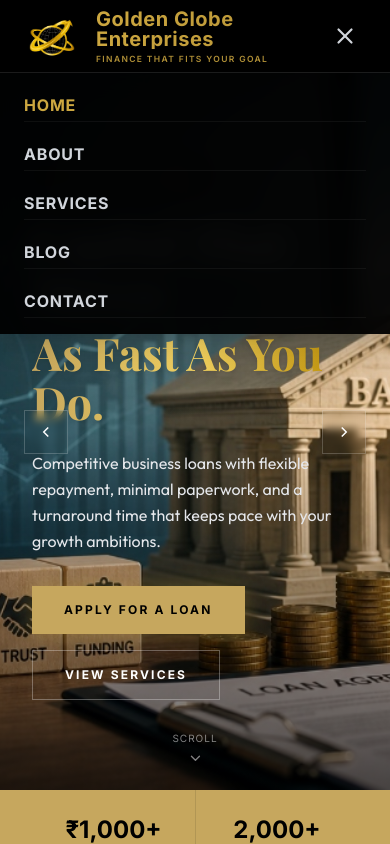
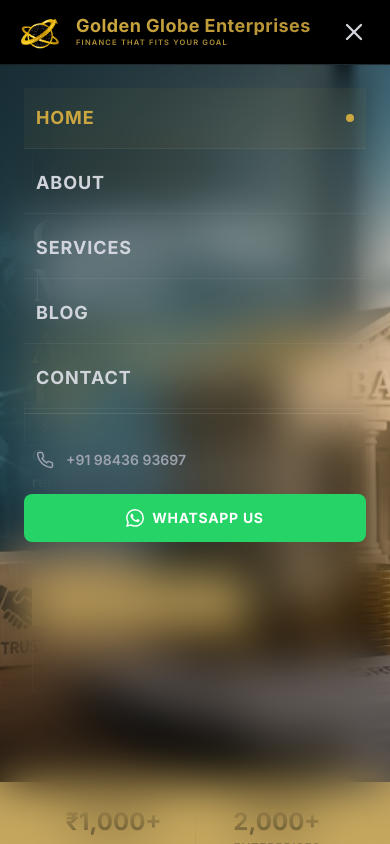
Before and after one commit to subha-0306/gge-website, a React (Vite) app in the folder frontend/: page / in a window 390 px wide. Both pictures are taken after a click on the button 345 px from the left and 36 px from the top of the page. Shown: the top 844 px of the page. Built offline with nearby package versions, Linux system fonts and the light colour scheme; a web font is replaced by a local one.

Commit message:
Frontend changes

```diff
--- a/frontend/src/App.css
+++ b/frontend/src/App.css
@@ -1,45 +1,18 @@
+/* Reset Vite defaults — allow full-width layout */
 #root {
-  max-width: 1280px;
-  margin: 0 auto;
-  padding: 2rem;
-  text-align: center;
+  max-width: 100%;
+  margin: 0;
+  padding: 0;
+  text-align: left;
 }
 
-.logo {
-  height: 6em;
-  padding: 1.5em;
-  will-change: filter;
-  transition: filter 300ms;
-}
-.logo:hover {
-  filter: drop-shadow(0 0 2em #646cffaa);
-}
-.logo.react:hover {
-  filter: drop-shadow(0 0 2em #61dafbaa);
+/* Prevent horizontal overflow on mobile */
+html, body {
+  overflow-x: hidden;
+  -webkit-overflow-scrolling: touch;
 }
 
-@keyframes logo-spin {
-  from {
-    transform: rotate(0deg);
-  }
-  to {
-    transform: rotate(360deg);
-  }
-}
-
-@media (prefers-reduced-motion: no-preference) {
-  a:nth-of-type(2) .logo {
-    animation: logo-spin infinite 20s linear;
-  }
-}
-
-.card {
-  padding: 2em;
-}
-
-.read-the-docs {
-  color: #888;
-}
+/* Testimonial swiper overrides */
 .testimonial-swiper .swiper-button-next,
 .testimonial-swiper .swiper-button-prev {
   color: #d4af37;
@@ -52,3 +25,19 @@
 .testimonial-swiper .swiper-pagination-bullet-active {
   background: #d4af37;
 }
+
+/* Mobile nav animation */
+@keyframes fadeSlideDown {
+  from {
+    opacity: 0;
+    transform: translateY(-10px);
+  }
+  to {
+    opacity: 1;
+    transform: translateY(0);
+  }
+}
+
+.animate-fade-in {
+  animation: fadeSlideDown 0.3s ease-out forwards;
+}
--- a/frontend/src/components/Navbar.jsx
+++ b/frontend/src/components/Navbar.jsx
@@ -1,10 +1,27 @@
 import { Link, useLocation } from "react-router-dom";
-import { useState } from "react";
+import { useState, useEffect } from "react";
 import { Menu, X } from "lucide-react";
 
 function Navbar() {
   const location = useLocation();
   const [isOpen, setIsOpen] = useState(false);
+
+  // Close mobile menu on route change
+  useEffect(() => {
+    setIsOpen(false);
+  }, [location.pathname]);
+
+  // Prevent body scroll when mobile menu is open
+  useEffect(() => {
+    if (isOpen) {
+      document.body.style.overflow = "hidden";
+    } else {
+      document.body.style.overflow = "";
+    }
+    return () => {
+      document.body.style.overflow = "";
+    };
+  }, [isOpen]);
 
   const navLinks = [
     { name: "Home", path: "/" },
@@ -15,29 +32,29 @@ function Navbar() {
   ];
 
   return (
-    <nav className="bg-black text-white border-b border-white/10 shadow-sm z-50 relative">
-      <div className="relative max-w-[90rem] mx-auto px-6 md:px-12 py-2 flex justify-between items-center">
+    <nav className="bg-black text-white border-b border-white/10 shadow-sm z-50 sticky top-0">
+      <div className="relative max-w-[90rem] mx-auto px-4 sm:px-6 md:px-12 py-2 flex justify-between items-center">
         {/* Logo */}
         <Link
           to="/"
-          className="flex items-center gap-4 text-white group"
+          className="flex items-center gap-3 sm:gap-4 text-white group shrink-0"
         >
           <img
             src="/logo-icon.png"
             alt="GGE Logo"
-            className="w-14 h-14 md:w-[74px] md:h-[74px] object-contain transition-transform duration-300 group-hover:scale-105"
+            className="w-12 h-12 sm:w-14 sm:h-14 md:w-[74px] md:h-[74px] object-contain transition-transform duration-300 group-hover:scale-105"
           />
           <div className="flex flex-col justify-center">
-            <span className="text-xl md:text-[26px] font-bold tracking-wide bg-clip-text text-transparent bg-gradient-to-r from-[#cca740] to-[#b59235] leading-none">
+            <span className="text-lg sm:text-xl md:text-[26px] font-bold tracking-wide bg-clip-text text-transparent bg-gradient-to-r from-[#cca740] to-[#b59235] leading-none">
               Golden Globe Enterprises
             </span>
-            <span className="text-[8.5px] md:text-[10.5px] tracking-[0.16em] text-[#cca740]/85 font-semibold uppercase leading-none mt-1.5 transition-colors duration-300 group-hover:text-[#cca740]">
+            <span className="text-[7.5px] sm:text-[8.5px] md:text-[10.5px] tracking-[0.16em] text-[#cca740]/85 font-semibold uppercase leading-none mt-1 sm:mt-1.5 transition-colors duration-300 group-hover:text-[#cca740]">
               Finance That Fits Your Goal
             </span>
           </div>
         </Link>
 
-        {/* Navigation Links */}
+        {/* Navigation Links — Desktop */}
         <div className="hidden md:flex space-x-12 text-[15.5px] uppercase tracking-wider font-bold">
           {navLinks.map((link) => (
             <Link
@@ -70,29 +87,67 @@ function Navbar() {
         <button
           onClick={() => setIsOpen(!isOpen)}
           aria-label="Toggle menu"
-          className="md:hidden p-2 text-gray-300 hover:text-white transition-colors focus:outline-none"
+          className="md:hidden p-2.5 text-gray-300 hover:text-white transition-colors focus:outline-none -mr-1"
         >
-          {isOpen ? <X size={26} /> : <Menu size={26} />}
+          {isOpen ? <X size={28} /> : <Menu size={28} />}
         </button>
       </div>
 
-      {/* Mobile Menu Dropdown */}
+      {/* Mobile Menu Dropdown — Full-screen overlay */}
       {isOpen && (
-        <div className="md:hidden bg-black/95 backdrop-blur-md border-t border-white/10 py-4 px-6 flex flex-col space-y-4 absolute top-full left-0 w-full z-40 shadow-xl select-none animate-fade-in">
-          {navLinks.map((link) => (
+        <div className="md:hidden fixed inset-0 top-[calc(var(--nav-height,64px))] bg-black/98 backdrop-blur-xl z-[999] animate-fade-in overflow-y-auto">
+          <div className="flex flex-col px-6 py-6 space-y-1">
+            {navLinks.map((link, i) => (
               <Link
                 key={link.path}
                 to={link.path}
                 onClick={() => setIsOpen(false)}
-              className={`text-base font-bold uppercase tracking-wider py-1 border-b border-white/5 transition-colors duration-200 ${
-                location.pathname === link.path ? "text-[#cca740]" : "text-gray-300 hover:text-[#cca740]"
+                className={`text-lg font-bold uppercase tracking-wider py-4 px-3 border-b border-white/5 transition-all duration-200 flex items-center justify-between ${
+                  location.pathname === link.path
+                    ? "text-[#cca740] bg-[#cca740]/5"
+                    : "text-gray-300 hover:text-[#cca740] hover:bg-white/5"
                 }`}
+                style={{ animationDelay: `${i * 50}ms` }}
               >
-              {link.name}
+                <span>{link.name}</span>
+                {location.pathname === link.path && (
+                  <span className="w-2 h-2 rounded-full bg-[#cca740]" />
+                )}
               </Link>
             ))}
+
+            {/* Quick contact in mobile menu */}
+            <div className="pt-6 mt-4 border-t border-white/10">
+              <a
+                href="tel:+919843693697"
+                className="flex items-center gap-3 text-gray-400 hover:text-[#cca740] py-3 px-3 transition-colors"
+              >
+                <svg width="18" height="18" viewBox="0 0 24 24" fill="none" stroke="currentColor" strokeWidth="2">
+                  <path d="M22 16.92v3a2 2 0 0 1-2.18 2 19.79 19.79 0 0 1-8.63-3.07 19.5 19.5 0 0 1-6-6 19.79 19.79 0 0 1-3.07-8.67A2 2 0 0 1 4.11 2h3a2 2 0 0 1 2 1.72 12.84 12.84 0 0 0 .7 2.81 2 2 0 0 1-.45 2.11L8.09 9.91a16 16 0 0 0 6 6l1.27-1.27a2 2 0 0 1 2.11-.45 12.84 12.84 0 0 0 2.81.7A2 2 0 0 1 22 16.92z"/>
+                </svg>
+                <span className="text-sm font-semibold">+91 98436 93697</span>
+              </a>
+              <a
+                href={`https://wa.me/919843693697?text=Hi%20Golden%20Globe%2C%20I%20need%20funding%20help.`}
+                target="_blank"
+                rel="noopener noreferrer"
+                className="mt-3 flex items-center justify-center gap-2 bg-[#25D366] text-white font-bold text-sm uppercase tracking-wider px-6 py-3.5 rounded-lg transition-transform hover:scale-[1.02]"
+              >
+                <svg viewBox="0 0 24 24" width="18" height="18" fill="currentColor">
+                  <path d="M17.472 14.382c-.297-.149-1.758-.867-2.03-.967-.273-.099-.471-.148-.67.15-.197.297-.767.966-.94 1.164-.173.199-.347.223-.644.075-.297-.15-1.255-.463-2.39-1.475-.883-.788-1.48-1.761-1.653-2.059-.173-.297-.018-.458.13-.606.134-.133.298-.347.446-.52.149-.174.198-.298.298-.497.099-.198.05-.371-.025-.52-.075-.149-.669-1.612-.916-2.207-.242-.579-.487-.5-.669-.51-.173-.008-.371-.01-.57-.01-.198 0-.52.074-.792.372-.272.297-1.04 1.016-1.04 2.479 0 1.462 1.065 2.875 1.213 3.074.149.198 2.096 3.2 5.077 4.487.709.306 1.262.489 1.694.625.712.227 1.36.195 1.871.118.571-.085 1.758-.719 2.006-1.413.248-.694.248-1.289.173-1.413-.074-.124-.272-.198-.57-.347m-5.421 7.403h-.004a9.87 9.87 0 01-5.031-1.378l-.361-.214-3.741.982.998-3.648-.235-.374a9.86 9.86 0 01-1.51-5.26c.001-5.45 4.436-9.884 9.888-9.884 2.64 0 5.122 1.03 6.988 2.898a9.825 9.825 0 012.893 6.994c-.003 5.45-4.437 9.884-9.885 9.884m8.413-18.297A11.815 11.815 0 0012.05 0C5.495 0 .16 5.335.157 11.892c0 2.096.547 4.142 1.588 5.945L0 24l6.335-1.662c1.746.953 3.71 1.458 5.709 1.459h.005c6.554 0 11.89-5.335 11.893-11.893a11.821 11.821 0 00-3.48-8.413z"/>
+                </svg>
+                WhatsApp Us
+              </a>
+            </div>
+          </div>
         </div>
       )}
+
+      {/* CSS variable for nav height used by the overlay */}
+      <style>{`
+        nav { --nav-height: 64px; }
+        @media (min-width: 768px) { nav { --nav-height: 82px; } }
+      `}</style>
     </nav>
   );
 }
--- a/frontend/src/pages/Home.jsx
+++ b/frontend/src/pages/Home.jsx
@@ -44,6 +44,8 @@ const HERO_SLIDES = [
     cta1: "Apply Now \u2192",
     cta2: "Talk to an Expert",
     isLightBackground: true,
+    mobileBannerSrc: "/carousel-slide-1-mobile.png",
+    mobileBannerLink: "/contact"
   },
   {
     tag: "Business Loans",
@@ -663,7 +665,7 @@ function Home() {
               ) : (
                 <>
                   {/* Background */}
-                  <div className="absolute inset-0">
+                  <div className={`absolute inset-0 ${slide.mobileBannerSrc ? "hidden md:block" : ""}`}>
                     <img
                       src={slide.isLightBackground ? "/hero-bg-1-new.png" : `/hero-bg-${i + 1}.jpg`}
                       alt=""
@@ -691,8 +693,21 @@ function Home() {
                     )}
                   </div>
 
+                  {/* Mobile custom banner */}
+                  {slide.mobileBannerSrc && (
+                    <div className="block md:hidden absolute inset-0 z-20 bg-[#fcfaf6]">
+                      <Link to={slide.mobileBannerLink || "/contact"} className="block w-full h-full relative cursor-pointer">
+                        <img
+                          src={slide.mobileBannerSrc}
+                          alt={slide.heading || "Slide"}
+                          className="h-full w-full object-cover"
+                        />
+                      </Link>
+                    </div>
+                  )}
+
                   {/* Slide content */}
-                  <div className={`relative z-10 h-full mx-auto flex flex-col justify-center max-w-7xl px-8`}>
+                  <div className={`relative z-10 h-full mx-auto flex flex-col justify-center max-w-7xl px-8 ${slide.mobileBannerSrc ? "hidden md:flex" : ""}`}>
                     {slide.isLightBackground ? (
                       <div className="max-w-[650px] mt-2 select-none animate-fade-in">
                         {/* Main Tamil Heading */}
```
Also changed, not shown: frontend/public/carousel-slide-1-mobile.png (added). Lines whose indentation alone changed are shown as unchanged.
